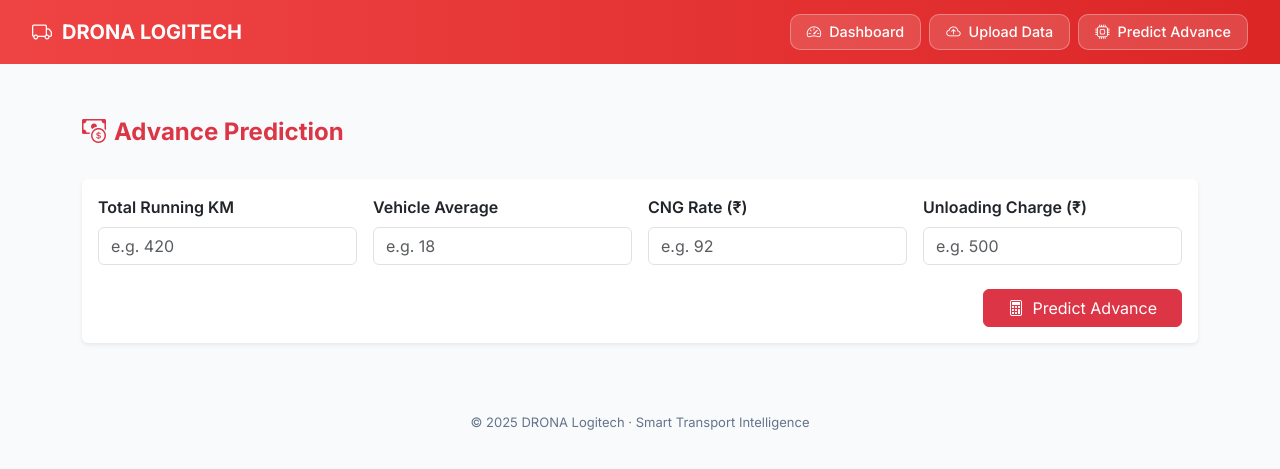
After one commit to ashish86git/ems-1, a Flask app: page /advance-prediction in a window 1280 px wide. The commit adds this page. Shown: the top 469 px of the page. Run offline with Flask 3, Linux system fonts and the light colour scheme; some libraries are stand-ins or nearby versions.

Commit message:
Add files via upload

```diff
--- /dev/null
+++ b/templates/advance_prediction.html
@@ -0,0 +1,85 @@
+{% extends "base.html" %}
+{% block content %}
+
+<div class="container mt-4">
+
+  <!-- Page Header -->
+  <div class="d-flex justify-content-between align-items-center mb-4">
+    <h4 class="fw-bold text-danger">
+      <i class="bi bi-cash-coin me-2"></i>Advance Prediction
+    </h4>
+  </div>
+
+  <!-- Prediction Card -->
+  <div class="card shadow-sm border-0">
+    <div class="card-body">
+
+      <div class="row g-3">
+
+        <div class="col-md-3">
+          <label class="form-label fw-semibold">Total Running KM</label>
+          <input id="km" type="number" class="form-control" placeholder="e.g. 420">
+        </div>
+
+        <div class="col-md-3">
+          <label class="form-label fw-semibold">Vehicle Average</label>
+          <input id="avg" type="number" class="form-control" placeholder="e.g. 18">
+        </div>
+
+        <div class="col-md-3">
+          <label class="form-label fw-semibold">CNG Rate (₹)</label>
+          <input id="rate" type="number" class="form-control" placeholder="e.g. 92">
+        </div>
+
+        <div class="col-md-3">
+          <label class="form-label fw-semibold">Unloading Charge (₹)</label>
+          <input id="unload" type="number" class="form-control" placeholder="e.g. 500">
+        </div>
+
+      </div>
+
+      <!-- Button -->
+      <div class="mt-4 text-end">
+        <button class="btn btn-danger px-4" onclick="predictAdvance()">
+          <i class="bi bi-calculator me-1"></i> Predict Advance
+        </button>
+      </div>
+
+      <!-- Result -->
+      <div id="resultBox" class="alert alert-success mt-4 d-none">
+        <h5 class="mb-1">✅ Minimum Advance Required</h5>
+        <span class="fs-4 fw-bold">₹ <span id="resultAmount">0</span></span>
+      </div>
+
+    </div>
+  </div>
+
+</div>
+
+<script>
+function predictAdvance(){
+
+  fetch("/predict-advance",{
+    method:"POST",
+    headers:{ "Content-Type":"application/json" },
+    body: JSON.stringify({
+      total_runing_km: Number(document.getElementById("km").value),
+      average: Number(document.getElementById("avg").value),
+      cng_rate: Number(document.getElementById("rate").value),
+      unloading_charge: Number(document.getElementById("unload").value)
+    })
+  })
+  .then(res => res.json())
+  .then(data => {
+    document.getElementById("resultAmount").innerText =
+      Math.round(data.minimum_advance_required);
+    document.getElementById("resultBox").classList.remove("d-none");
+  })
+  .catch(()=>{
+    alert("Prediction failed. Please check inputs.");
+  });
+
+}
+</script>
+
+{% endblock %}
--- a/templates/base.html
+++ b/templates/base.html
@@ -12,38 +12,31 @@
         :root {
             --navbar-red: #ef4444;
             --navbar-red-dark: #dc2626;
-            --orange: #f97316;
-            --bg: #ffffff;
         }
 
         body {
             font-family: 'Inter', sans-serif;
-            background-color: var(--bg);
+            background-color: #f8fafc;
             margin: 0;
         }
 
-        /* Navbar */
+        /* ✅ NAVBAR FIX */
         .navbar {
             background: linear-gradient(90deg, var(--navbar-red), var(--navbar-red-dark));
-            border-bottom: 3px solid var(--navbar-red-dark);
             padding: 12px 20px;
+            position: sticky;
+            top: 0;
+            z-index: 1050; /* 🔥 MOST IMPORTANT */
         }
 
         .navbar-brand {
             font-weight: 700;
-            letter-spacing: .5px;
+            color: white !important;
             display: flex;
             align-items: center;
             gap: 10px;
-            color: white !important;
         }
 
-        .navbar-brand i {
-            font-size: 1.4rem;
-            color: white;
-        }
-
-        /* Nav Buttons Style */
         .nav-btn {
             background: rgba(255, 255, 255, 0.15);
             border: 1px solid rgba(255, 255, 255, 0.3);
@@ -53,27 +46,23 @@
             text-decoration: none;
             font-weight: 500;
             font-size: 0.9rem;
-            transition: all 0.3s ease;
             display: flex;
             align-items: center;
             gap: 8px;
+            cursor: pointer;
+            pointer-events: auto; /* 🔥 CLICK ENABLE */
         }
 
         .nav-btn:hover {
-            background: rgba(255, 255, 255, 0.3);
-            transform: translateY(-1px);
+            background: rgba(255, 255, 255, 0.35);
         }
 
-        .nav-btn i {
-            font-size: 1.1rem;
+        .main-container {
+            padding: 30px;
+            position: relative;
+            z-index: 1;
         }
 
-        /* Main container */
-        .main-container {
-            padding: 30px;
-        }
-
-        /* Footer */
         footer {
             text-align: center;
             font-size: 13px;
@@ -83,13 +72,14 @@
         }
     </style>
 </head>
+
 <body>
 
 <nav class="navbar navbar-expand-lg navbar-dark">
     <div class="container-fluid">
+
         <a class="navbar-brand" href="/">
-            <i class="bi bi-truck"></i>
-            DRONA LOGITECH
+            <i class="bi bi-truck"></i> DRONA LOGITECH
         </a>
 
         <button class="navbar-toggler" type="button" data-bs-toggle="collapse" data-bs-target="#navbarNav">
@@ -98,12 +88,20 @@
 
         <div class="collapse navbar-collapse" id="navbarNav">
             <div class="ms-auto d-flex gap-2 mt-2 mt-lg-0">
+
                 <a href="/dashboard" class="nav-btn">
                     <i class="bi bi-speedometer2"></i> Dashboard
                 </a>
+
                 <a href="/upload" class="nav-btn">
                     <i class="bi bi-cloud-arrow-up"></i> Upload Data
                 </a>
+
+                <!-- ✅ ADVANCE PREDICTION BUTTON -->
+                <a href="/advance-prediction" class="nav-btn">
+                    <i class="bi bi-cpu"></i> Predict Advance
+                </a>
+
             </div>
         </div>
     </div>
```
